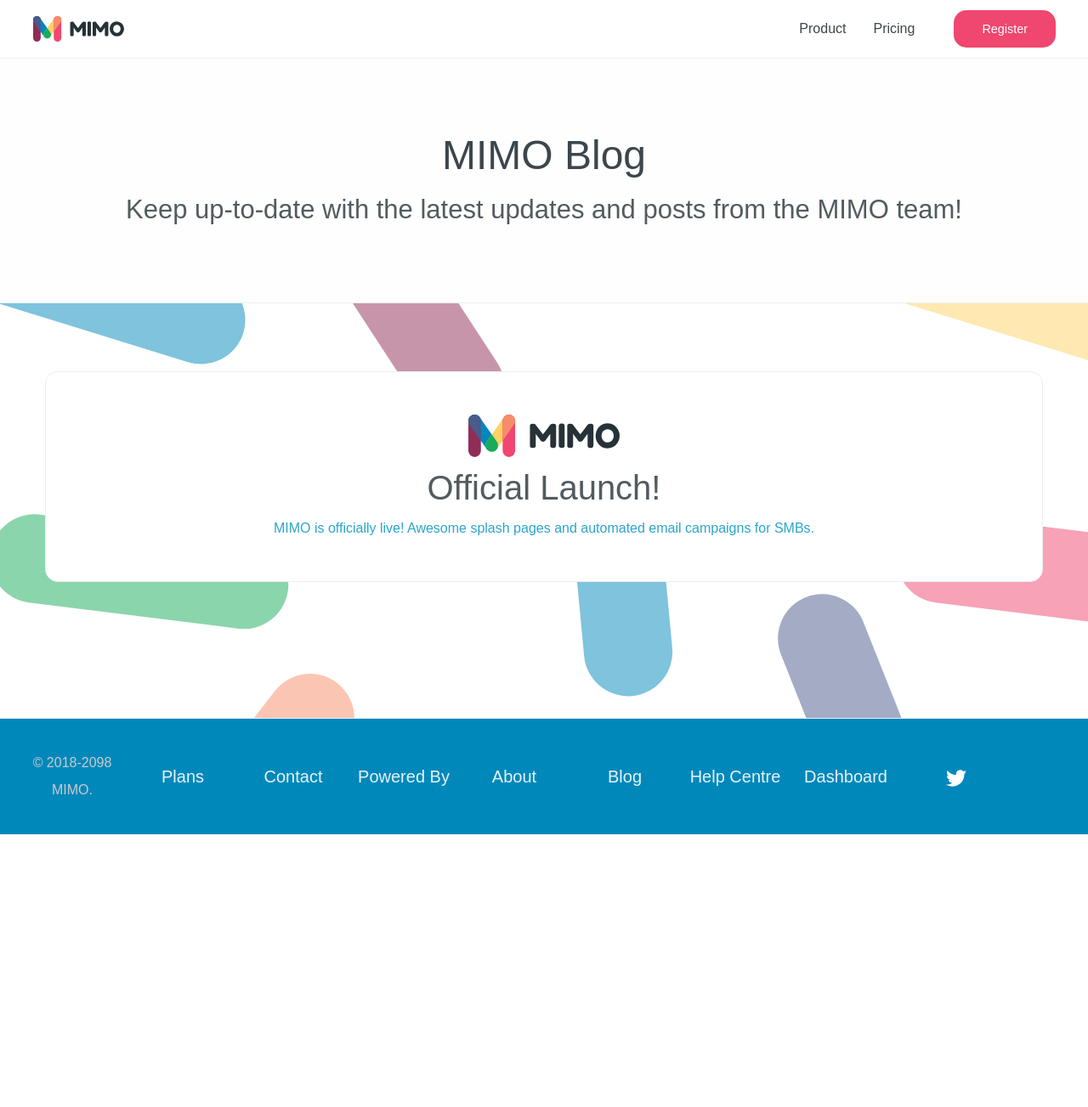
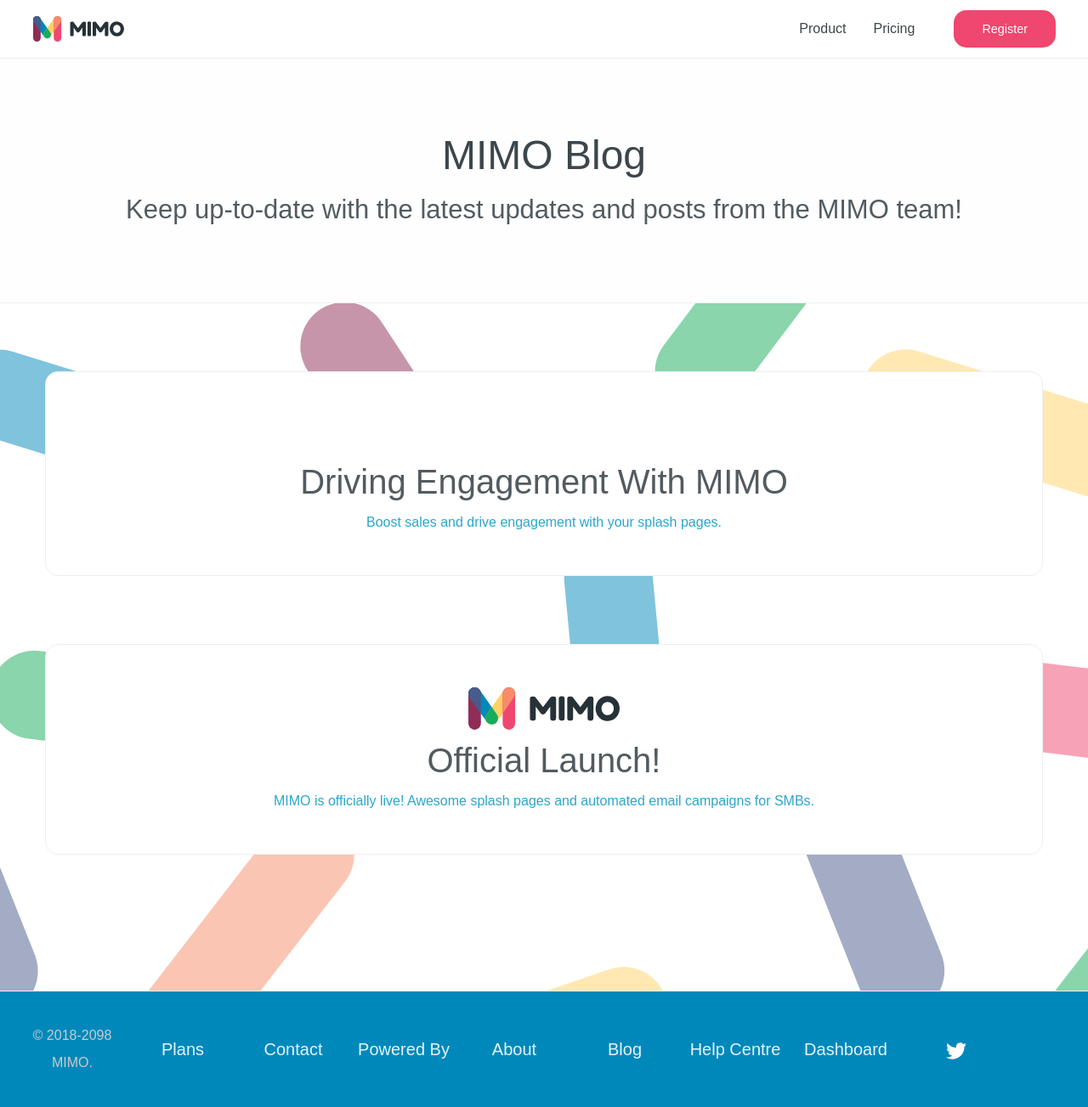
Before and after one commit to mimolabs/mimolabs.github.io, a Jekyll site: the page built from blog/index.html, in a window 1280 px wide. Shown: the whole page at 85% size. Built offline with Jekyll 4.4.1, drawn with Linux system fonts in a browser that asks for light colours; before the commit the page ends 982 px from its top, so only the background shows below that; some of the changed lines change nothing that is shown.

Commit message:
simon writes a post

```diff
--- a/_posts/2018-02-15-drive-customer-engagement.markdown
+++ b/_posts/2018-02-15-drive-customer-engagement.markdown
@@ -3,19 +3,77 @@
 title: Driving engagement with MIMO
 date:   2018-01-04
 categories: blog
-published: false
+published: true
 #thumbnail: /images/logo/mimo-name.svg
 permalink: /blog/drive-customer-engagement-with-mimo.html
 keywords: WiFi splash pages and email capture for cafes, hotels and small businesses. Meraki splash page. Ruckus splash. UniFi splash. Ubiquiti splash
-description: MIMO is officially live! Awesome splash pages and automated email campaigns for SMBs.
+description: Boost sales and drive engagement with your splash pages.
 ---
-<div class="row align-center">
-  <div class="large-12 columns text-center">
-    <img style='width: 1000px!important; height: 667px!important;' src="/images/posts/engagement-1.jpg"/>
-    <p>Photo: Apricot Tree Wedding Photography</p>
-  </div>
-</div>
+# Using WiFi to Drive Engagement
 
-## Using WiFi to Drive Engagement
+We've compiled a few tips and tricks to help you get more out of your WiFi.
 
-WiFi's pretty popular these days. Most probably your cafe, bar, hotel and chipshop has some now.
+![Drive Engagement](/images/posts/engagement-1.jpg)
+
+WiFi's pretty popular these days. Maybe your cafe, bar, hotel or chop house has some Free WiFi goodness.
+
+But what's your WiFi actually doing for you? Most of the time it works fine. Sometimes it goes wrong. People complain. You worry about illegal downloaders and worse, free loaders. But you've got to have it. It's a must.
+
+Here's a few inside tips to make your WiFi work for you. You can read the results of a survey we recently conducted in a forthcoming article.
+
+## It's only a splash page...
+
+No it's not. Most people trust free public WiFi more when there's a splash page. Particularly when it's pretty (and better still, branded).
+
+![Image of Cafe Splash Page](/images/posts/branded-splash-1.png)
+
+A handsome splash page makes a **big difference**. First impressions count right? It's not so hard to create a pretty one these days.
+
+## Don't ask, don't get
+
+Can you capture good quality data via a splash page? TLDR; People don't actually mind entering their email!
+
+We recently ran an experiment to measure the quality of the data captured via a splash page. We ran the tests in 20 locations, evenly split:
+
+- Group A used a registration login with name, age, location and email.
+- Group B used a simple splash with just email capture (like the one above).
+
+**The results are in.....**
+
+- 3% of the emails captured on the registration page were legit. I.e. not many people entered a valid email.
+- 86% of the emails captured on the simple splash were legit. Woooah!
+
+Take a step back, these results are ridiculous. People *are* happy to enter their details as long as you're careful:
+
+1. Don't ask for too much data
+2. Give them the choice to opt-out
+3. Offer something back
+
+In the above experiment, we offered each user a free coffee if they entered their email. That's the real reason they entered their email 😘
+
+## Careful Targeting
+
+So, it's easy to create a handsome splash page in a flash. It's also possible to capture good quality emails. And, it's possible to automatically add these emails to a list, like MailChimp or Campaign Monitor.
+
+If you're going to capture emails from a splash page, make sure you put them in their very own list. Don't just add them to one massive list.
+
+Think about it, knowing which customers have actually visited you is gold. Your standard list will be full of spam, users from far away lands etc. Your splash list is for customers who've actually been in. **That's a big deal**.
+
+## Automate your emails
+
+So, you've got the splash, you got the email. You got a list. You're kind of a big deal! What's next? You could send a monthly newsletter to everyone. Or:
+
+1. You could send a spontaneous email to your customers who've visited more than 5 times in the last 30 days
+2. You could send another email to those who've not been back for over a month
+
+Be smarter with your campaigns - personalise things. With MIMO you can schedule emails to go out automatically. You make a small effort once and the return will be mega. Don't spam your regular guests with desperate 'come back' messages.
+
+## Be a human
+
+Don't send emails from some rubbish 'no-reply@my-cafe.london' address. Make them personal, send them from a real person. And wait for the replies - answer them too. Your customers will appreciate this. A lot.
+
+The customers you really want are the ones that really want to engage.
+
+## Respect
+
+Some people just don't want to engage with you. That's business (and life). Let them unsubscribe. Simple as that.
```
